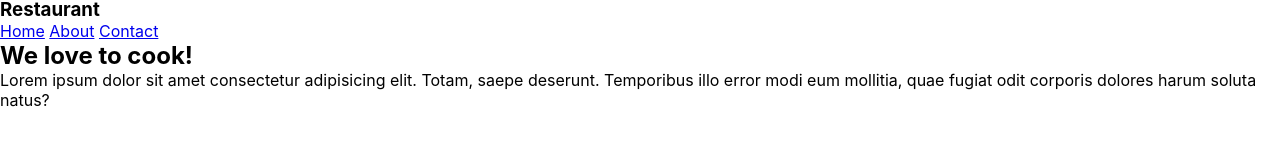
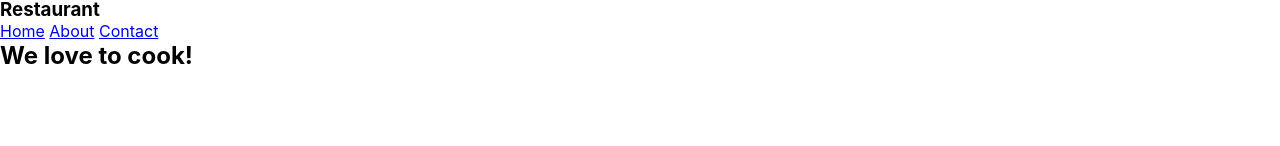
Before and after one commit to johannamag/video-bg-hero, a plain HTML site: page index.html in a window 1280 px wide. Shown: the part 156-302 px from the top of the page. Drawn offline with Linux system fonts and the light colour scheme.

Commit message:
deleted paragraph

```diff
--- a/index.html
+++ b/index.html
@@ -25,11 +25,6 @@
       </nav>
       <div class="content">
         <h1>We love to cook!</h1>
-        <p>
-          Lorem ipsum dolor sit amet consectetur adipisicing elit. Totam, saepe
-          deserunt. Temporibus illo error modi eum mollitia, quae fugiat odit
-          corporis dolores harum soluta natus?
-        </p>
       </div>
     </section>
   </body>
```
